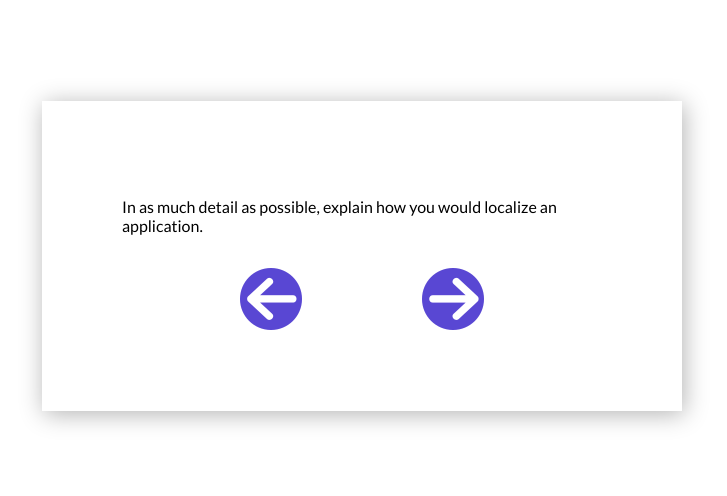
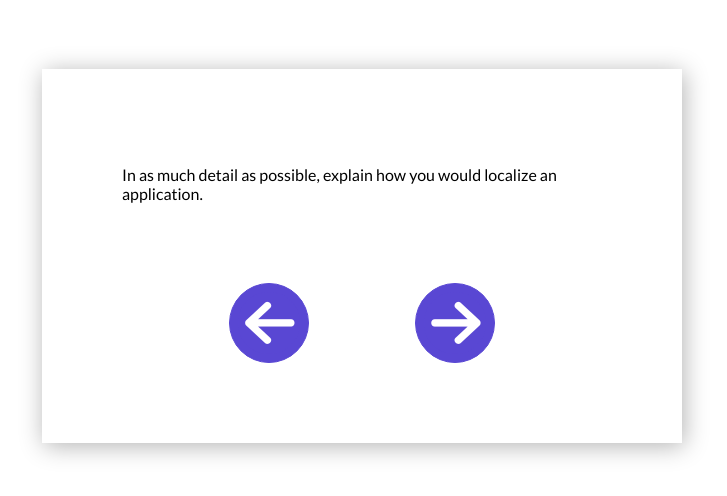
Before and after one commit to kelsiebesingeryeh/interview-prep-flashcards, a React (Create React App) app: page /behavioral/computerScience in a window 1280 px wide. Shown: the part 144-640 px from the top of the page, without its empty margins (278-1005 px from the left). Built offline with nearby package versions, Linux system fonts and the light colour scheme.

Commit message:
Change arrow images to buttons

```diff
--- a/src/Components/Flashcards/Flashcards.css
+++ b/src/Components/Flashcards/Flashcards.css
@@ -6,3 +6,21 @@
     justify-content: space-evenly;
     margin-top: 2rem;
 }
+
+.right-arrow {
+    background-image: url("../../assets/rightArrow.png");
+    background-repeat: no-repeat;
+    background-position: center;
+    width: 5rem;
+    height: 5rem;
+    border-radius: 50%;
+}
+
+.left-arrow {
+    background-image: url("../../assets/leftArrow.png");
+    background-repeat: no-repeat;
+    background-position: center;
+    width: 5rem;
+    height: 5rem;
+    border-radius: 50%;
+}
--- a/src/Components/Flashcards/Flashcards.js
+++ b/src/Components/Flashcards/Flashcards.js
@@ -1,6 +1,4 @@
 import React, { useEffect, useState } from "react";
-import leftArrow from "../../assets/leftArrow.png";
-import rightArrow from "../../assets/rightArrow.png";
 import "./Flashcards.css";
 import { Link } from 'react-router-dom';
 
@@ -18,6 +16,7 @@ const Flashcards = ({
   }
 
   const lastQuestion = categoryCards[categoryCards.length - 1];
+  const firstQuestion = categoryCards[0];
 
   useEffect(() => {
       setCategoryCards(
@@ -49,11 +48,16 @@ const Flashcards = ({
         }
   }
 
+  const selectLastFlashcard = () => {
+      const lastCard = getFlashcardIndex(currentCard.id, categoryCards) - 1;
+      setCurrentCard(categoryCards[lastCard]);
+  }
 
 
-
+  // TO DO
   // first question back arrow should be disabled
-  // last question front arrow should be disabled
+  // add functionality to go back one
+  // maybe add overall button that takes you back to home or categories page
 
   return (
     <div className="flashcardsContainer">
@@ -61,22 +65,28 @@ const Flashcards = ({
       <span className="arrowStyling">
         {!lastCard && (
           <>
-            <img src={leftArrow} alt="left-arrow" className="left-arrow" />
-            <img
-              src={rightArrow}
+            <button
+              type="submit"
+              alt="left-arrow"
+              className="left-arrow"
+              onClick={() => selectLastFlashcard()}
+            ></button>
+            <button
+              type="submit"
               alt="right-arrow"
               className="right-arrow"
               onClick={() => selectNextFlashcard()}
-            />
+            >
+            </button>
           </>
         )}
       </span>
       {lastCard && (
         <>
-          <button onClick={startOver}>Start Over</button>
           <Link to="/technical">
             <button>Back to Categories</button>
           </Link>
+          <button onClick={startOver}>Start Over</button>
         </>
       )}
     </div>
```
